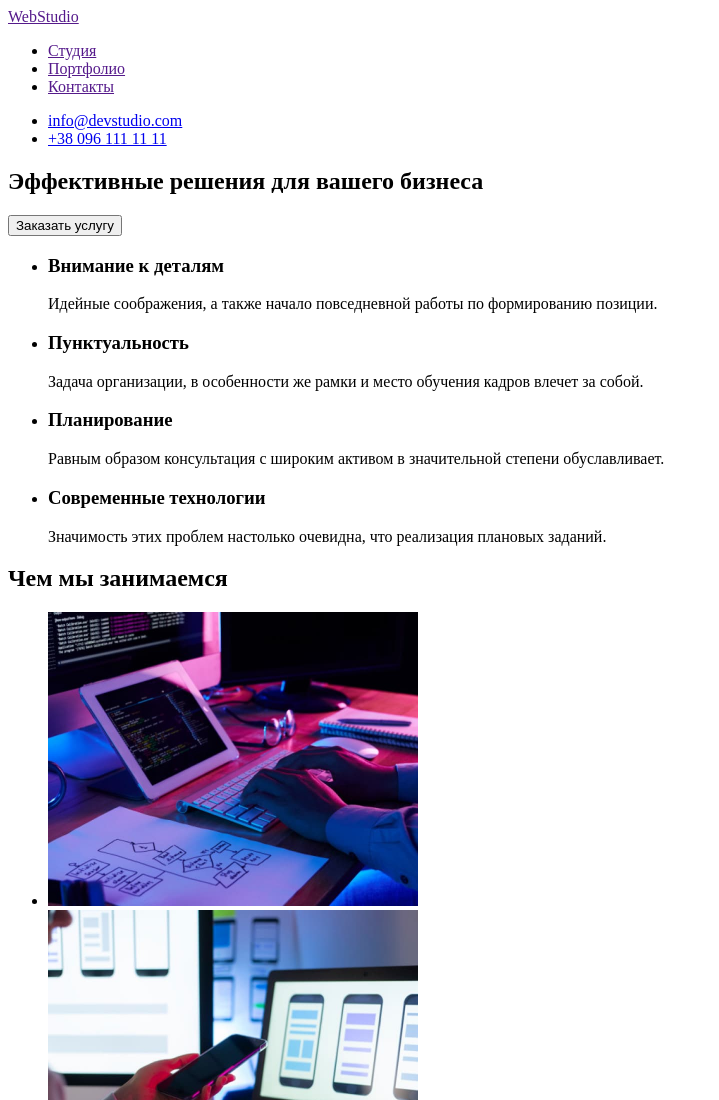
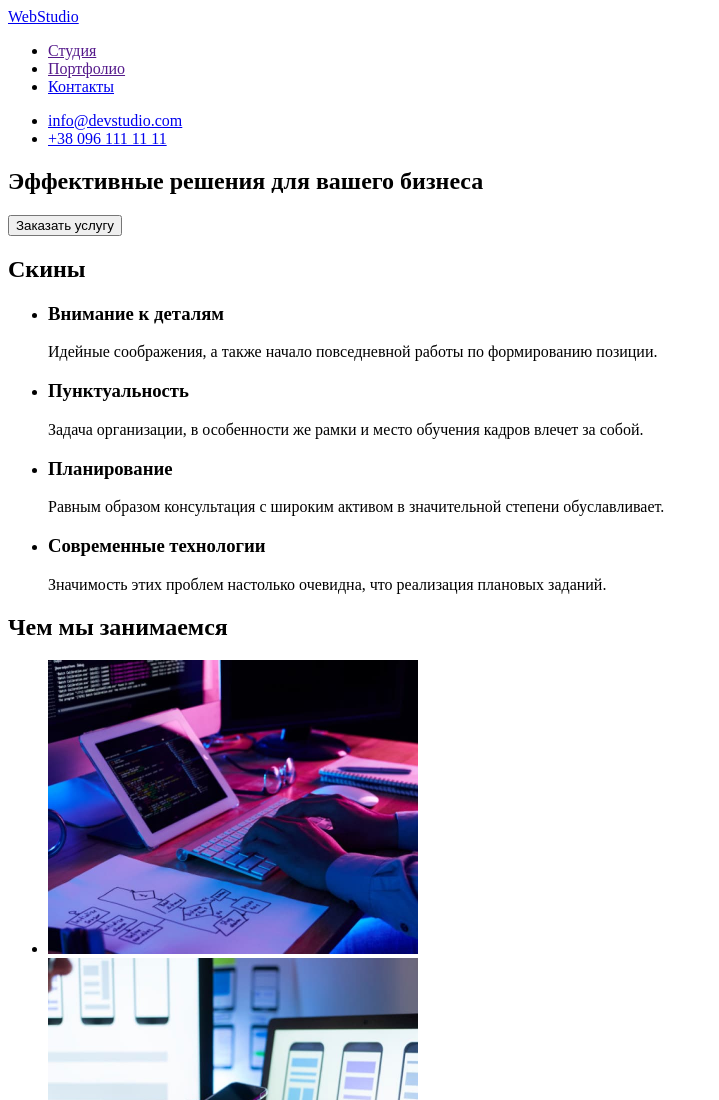
Before and after one commit to DraRoVol/goit-markup-hw-01, a plain HTML site: page index.html in a window 1280 px wide. Shown: the top 1100 px of the page, without its empty margins (0-719 px from the left). Drawn offline with Linux system fonts and the light colour scheme.

Commit message:
update index.html

```diff
--- a/index.html
+++ b/index.html
@@ -9,8 +9,8 @@
 <body>
 
     <header>
-        <a href="" class="logo" lang="en">WebStudio</a>
         <nav class="navigation">
+            <a href="#" class="logo" lang="en">WebStudio</a>
             <ul class="navigation-list">
                 <li class="navigation-item">
                     <a href="" class="navigation-link">Студия</a>
@@ -19,7 +19,7 @@
                     <a href="" class="navigation-link">Портфолио</a>
                 </li>
                 <li class="navigation-item">
-                    <a href="" class="navigation-link">Контакты</a>
+                    <a href="#" class="navigation-link">Контакты</a>
                 </li>
             </ul>
         </nav>
@@ -43,6 +43,7 @@
 
 <!--Description-->
         <section class="description">
+            <h2>Скины</h2>
             <ul class="description-list">
                 <li class="description-item">
                     <h3 class="description-title">Внимание к деталям</h3>
@@ -109,7 +110,7 @@
     </main>
 
     <footer>
-        <a href="" class="footer-logo">WebStudio</a>
+        <a href="#" class="footer-logo">WebStudio</a>
         <address>
             <p class="footer-text">г. Киев, пр-т Леси Украинки, 26</p>
             <ul class="footer-item">
```
